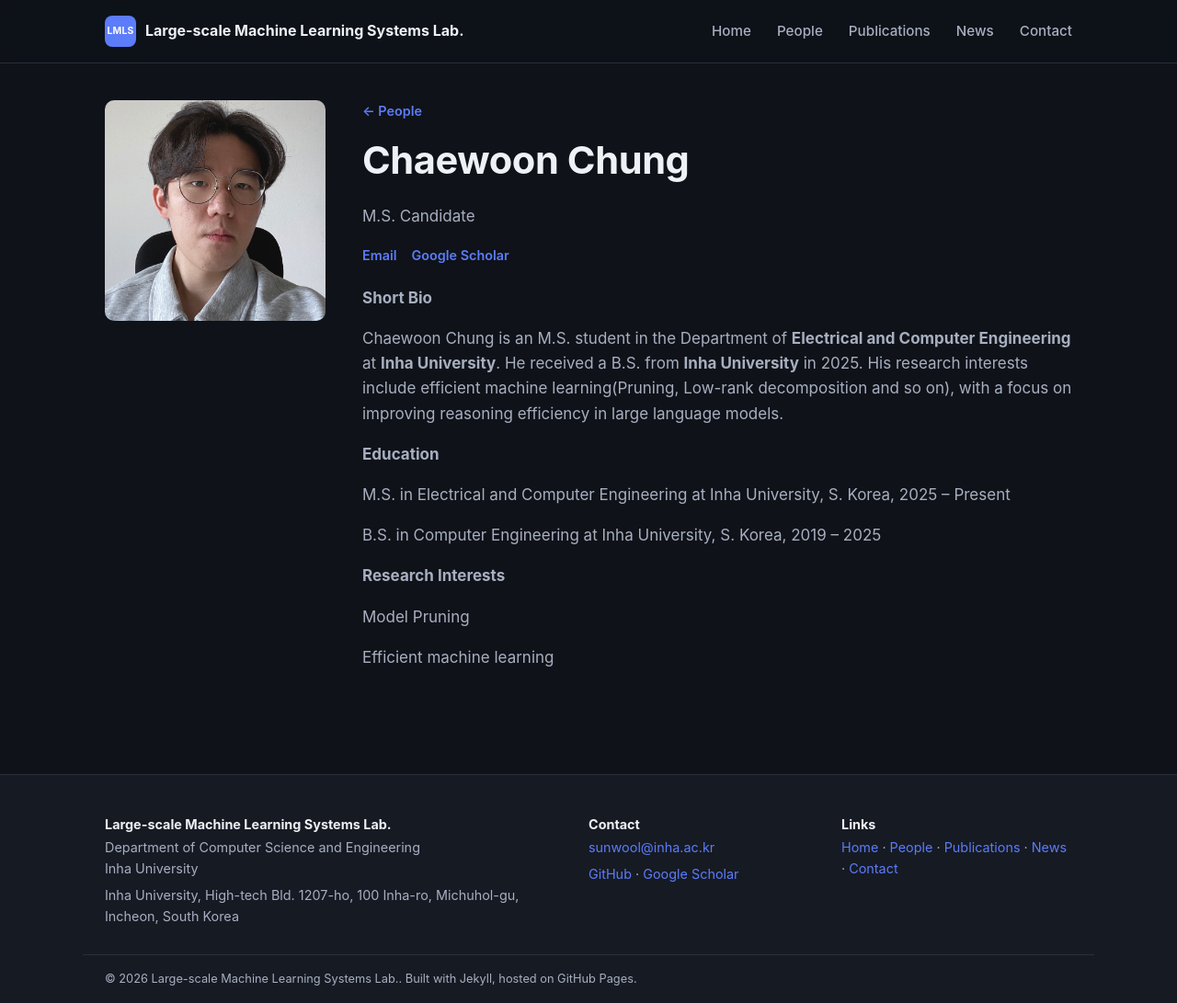
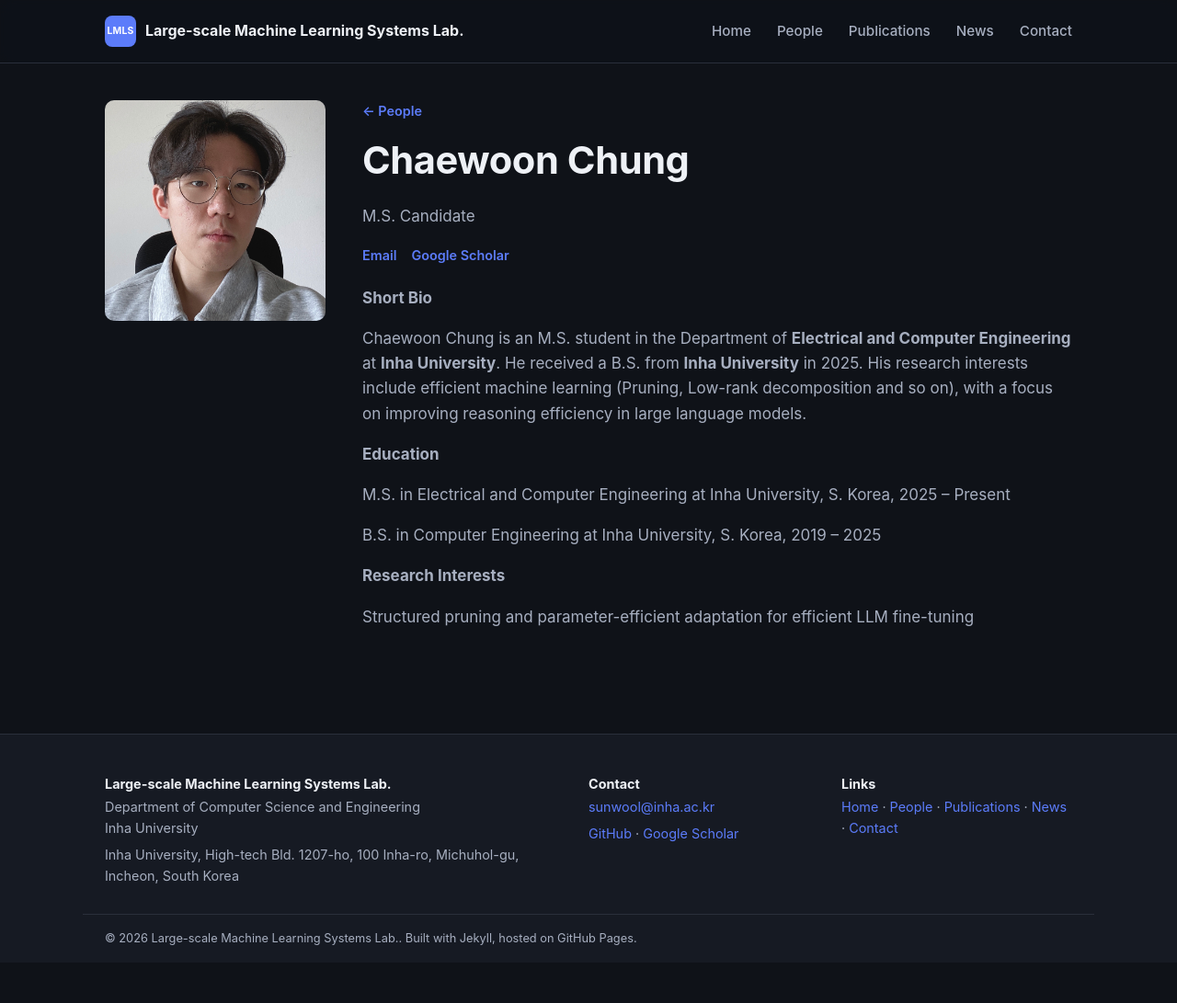
Before and after one commit to LMLS-Lab/lmls-lab.github.io, a Jekyll site: the page built from _people/chaewoon-chung.md, in a window 1280 px wide and 1091 px high. Shown: the whole window at 92% size. Built offline with Jekyll 4.4.1, drawn with Linux system fonts in a browser that asks for light colours.

Commit message:
Update chaewoon-chung.md

```diff
--- a/_people/chaewoon-chung.md
+++ b/_people/chaewoon-chung.md
@@ -9,7 +9,7 @@ photo: "/assets/images/chaewoon-chung.jpg"
 ---
 **Short Bio**
 
-Chaewoon Chung is an M.S. student in the Department of **Electrical and Computer Engineering** at **Inha University**. He received a B.S. from **Inha University** in 2025. His research interests include efficient machine learning(Pruning, Low-rank decomposition and so on), with a focus on improving reasoning efficiency in large language models.
+Chaewoon Chung is an M.S. student in the Department of **Electrical and Computer Engineering** at **Inha University**. He received a B.S. from **Inha University** in 2025. His research interests include efficient machine learning (Pruning, Low-rank decomposition and so on), with a focus on improving reasoning efficiency in large language models.
 
 **Education**
 
@@ -19,6 +19,4 @@ B.S. in Computer Engineering at Inha University, S. Korea, 2019 -- 2025
 
 **Research Interests**
 
-Model Pruning
-
-Efficient machine learning
+Structured pruning and parameter-efficient adaptation for efficient LLM fine-tuning
```
